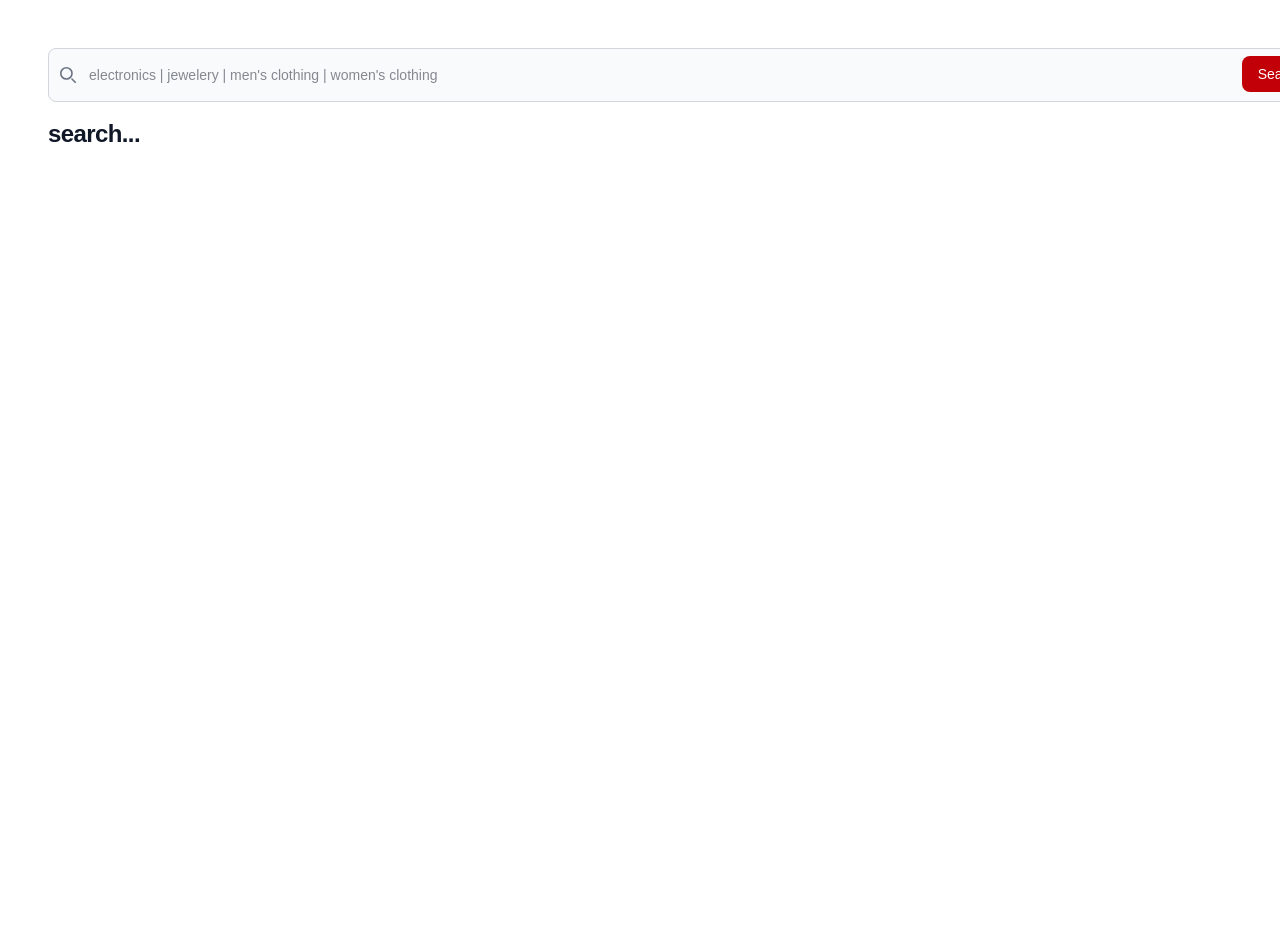
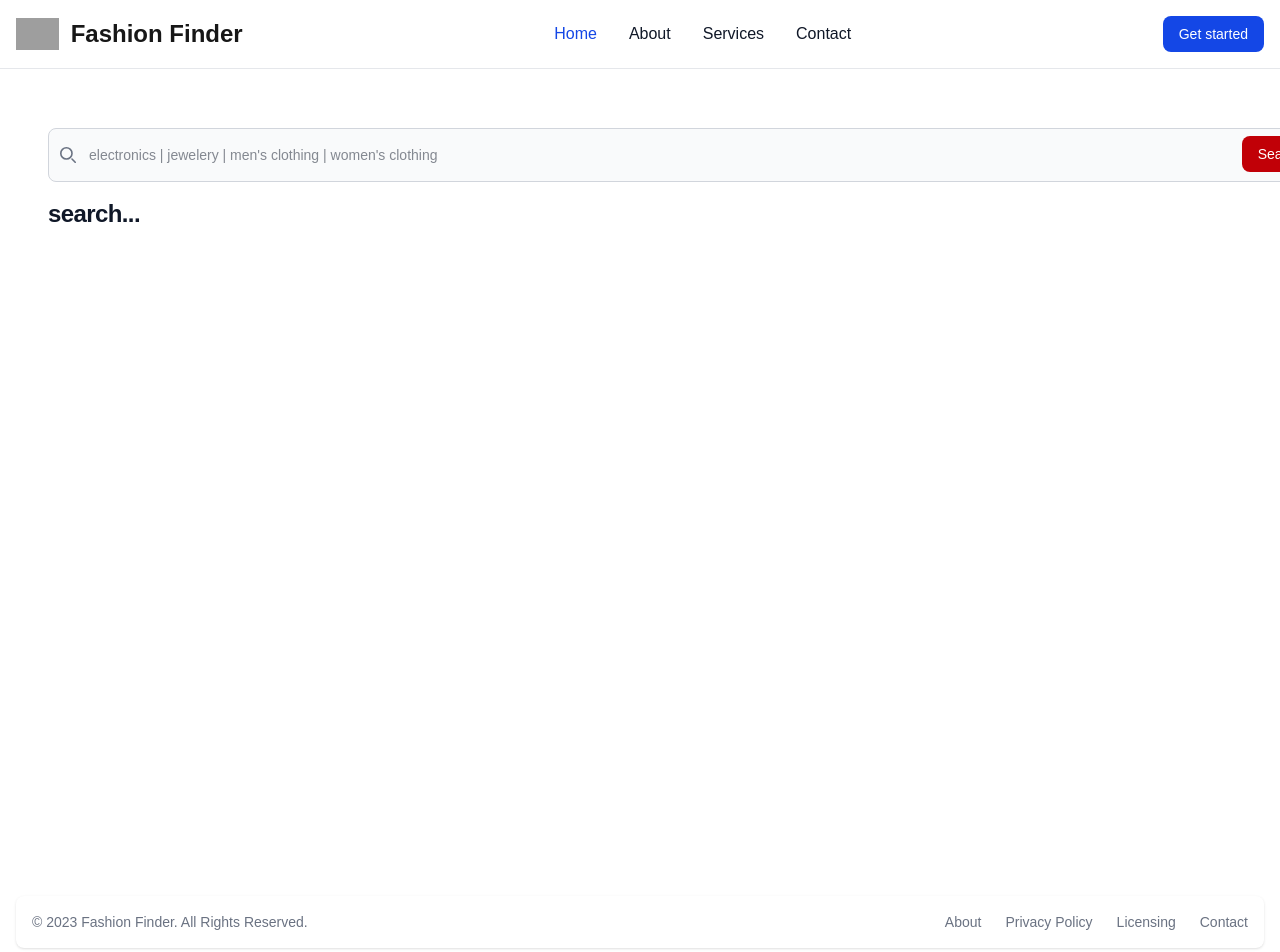
Before and after one commit to vijaykanth1/myproject, a Next.js app: page / in a window 1280 px wide. Shown: the top 952 px of the page. Before the commit the page ends 800 px from the top, so only its background shows below. Built offline with nearby package versions, Linux system fonts and the light colour scheme; grey boxes are pictures that could not be loaded.

Commit message:
header footer added

```diff
--- /dev/null
+++ b/app/footer.tsx
@@ -0,0 +1,26 @@
+import React from "react";
+
+export default function Footer() {
+    return (
+        <footer className="bg-white rounded-lg shadow-sm m-4 dark:bg-gray-800">
+        <div className="w-full mx-auto max-w-screen-xl p-4 md:flex md:items-center md:justify-between">
+          <span className="text-sm text-gray-500 sm:text-center dark:text-gray-400">© 2023 <a href="https://flowbite.com/" className="hover:underline">Fashion Finder</a>. All Rights Reserved.
+        </span>
+        <ul className="flex flex-wrap items-center mt-3 text-sm font-medium text-gray-500 dark:text-gray-400 sm:mt-0">
+            <li>
+                <a href="#" className="hover:underline me-4 md:me-6">About</a>
+            </li>
+            <li>
+                <a href="#" className="hover:underline me-4 md:me-6">Privacy Policy</a>
+            </li>
+            <li>
+                <a href="#" className="hover:underline me-4 md:me-6">Licensing</a>
+            </li>
+            <li>
+                <a href="#" className="hover:underline">Contact</a>
+            </li>
+        </ul>
+        </div>
+    </footer>
+    )
+}
--- /dev/null
+++ b/app/header.tsx
@@ -0,0 +1,40 @@
+import Link from "next/link";
+import React from "react";
+
+export default function Header() {
+    return (
+        <nav className="bg-white dark:bg-gray-900 fixed w-full z-20 top-0 start-0 border-b border-gray-200 dark:border-gray-600">
+  <div className="max-w-screen-xl flex flex-wrap items-center justify-between mx-auto p-4">
+  <Link href="/product-details" className="flex items-center space-x-3 rtl:space-x-reverse">
+      <img src="https://flowbite.com/docs/images/logo.svg" className="h-8" alt="Flowbite Logo" />
+      <span className="self-center text-2xl font-semibold whitespace-nowrap dark:text-white">Fashion Finder</span>
+  </Link>
+  <div className="flex md:order-2 space-x-3 md:space-x-0 rtl:space-x-reverse">
+      <button type="button" className="text-white bg-blue-700 hover:bg-blue-800 focus:ring-4 focus:outline-none focus:ring-blue-300 font-medium rounded-lg text-sm px-4 py-2 text-center dark:bg-blue-600 dark:hover:bg-blue-700 dark:focus:ring-blue-800">Get started</button>
+      <button data-collapse-toggle="navbar-sticky" type="button" className="inline-flex items-center p-2 w-10 h-10 justify-center text-sm text-gray-500 rounded-lg md:hidden hover:bg-gray-100 focus:outline-none focus:ring-2 focus:ring-gray-200 dark:text-gray-400 dark:hover:bg-gray-700 dark:focus:ring-gray-600" aria-controls="navbar-sticky" aria-expanded="false">
+        <span className="sr-only">Open main menu</span>
+        <svg className="w-5 h-5" aria-hidden="true" xmlns="http://www.w3.org/2000/svg" fill="none" viewBox="0 0 17 14">
+            <path stroke="currentColor" strokeLinecap="round" strokeLinejoin="round" strokeWidth="2" d="M1 1h15M1 7h15M1 13h15"/>
+        </svg>
+    </button>
+  </div>
+  <div className="items-center justify-between hidden w-full md:flex md:w-auto md:order-1" id="navbar-sticky">
+    <ul className="flex flex-col p-4 md:p-0 mt-4 font-medium border border-gray-100 rounded-lg bg-gray-50 md:space-x-8 rtl:space-x-reverse md:flex-row md:mt-0 md:border-0 md:bg-white dark:bg-gray-800 md:dark:bg-gray-900 dark:border-gray-700">
+      <li>
+        <a href="#" className="block py-2 px-3 text-white bg-blue-700 rounded-sm md:bg-transparent md:text-blue-700 md:p-0 md:dark:text-blue-500" aria-current="page">Home</a>
+      </li>
+      <li>
+        <a href="#" className="block py-2 px-3 text-gray-900 rounded-sm hover:bg-gray-100 md:hover:bg-transparent md:hover:text-blue-700 md:p-0 md:dark:hover:text-blue-500 dark:text-white dark:hover:bg-gray-700 dark:hover:text-white md:dark:hover:bg-transparent dark:border-gray-700">About</a>
+      </li>
+      <li>
+        <a href="#" className="block py-2 px-3 text-gray-900 rounded-sm hover:bg-gray-100 md:hover:bg-transparent md:hover:text-blue-700 md:p-0 md:dark:hover:text-blue-500 dark:text-white dark:hover:bg-gray-700 dark:hover:text-white md:dark:hover:bg-transparent dark:border-gray-700">Services</a>
+      </li>
+      <li>
+        <a href="#" className="block py-2 px-3 text-gray-900 rounded-sm hover:bg-gray-100 md:hover:bg-transparent md:hover:text-blue-700 md:p-0 md:dark:hover:text-blue-500 dark:text-white dark:hover:bg-gray-700 dark:hover:text-white md:dark:hover:bg-transparent dark:border-gray-700">Contact</a>
+      </li>
+    </ul>
+  </div>
+  </div>
+</nav>
+    )
+}
--- a/app/layout.tsx
+++ b/app/layout.tsx
@@ -1,7 +1,8 @@
 import type { Metadata } from "next";
 import { Geist, Geist_Mono } from "next/font/google";
+import Footer from "./footer"
+import Header from "./header"
 import "./globals.css";
-
 const geistSans = Geist({
   variable: "--font-geist-sans",
   subsets: ["latin"],
@@ -27,7 +28,9 @@
       <body
         className={`${geistSans.variable} ${geistMono.variable} antialiased`}
       >
+        <Header />
         {children}
+        <Footer/>
       </body>
     </html>
   );
--- a/app/page.tsx
+++ b/app/page.tsx
@@ -21,7 +21,7 @@
     setsearchkey(ll);
   }
   return (
-    <main className="flex min-h-screen flex-col lg:p-12 sm:p-4">
+    <main className="flex min-h-screen flex-col lg:p-12 sm:p-4 mt-20">
        <Search onsearch={getProducts}/>
     <div className="bg-white pt-4">
       <div className="mx-auto max-w-2xl lg:max-w-7xl">
```
